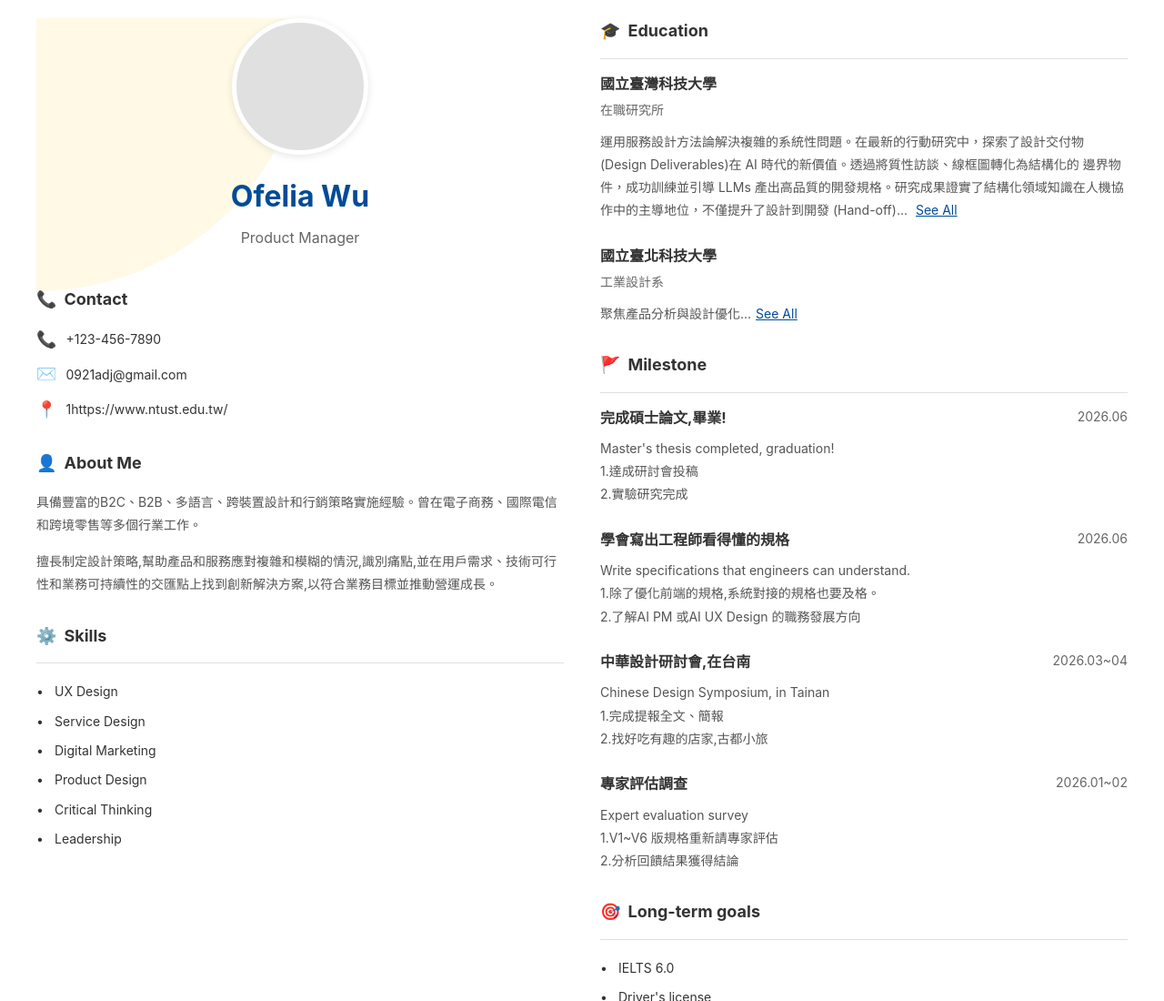
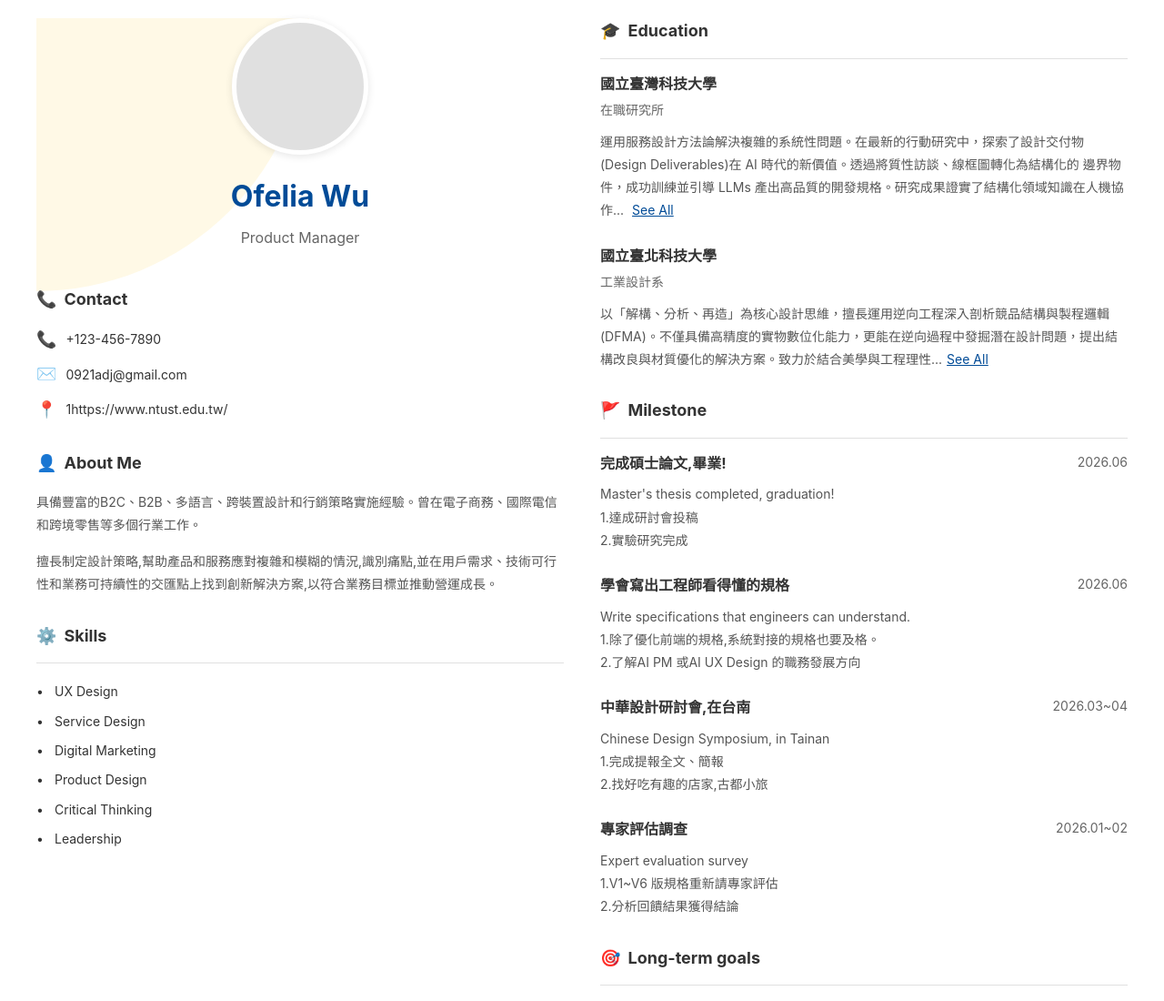
Before and after one commit to Ofifi19/2026CV_DITL, a website: page ofelia2026.html in a window 1280 px wide. Shown: the top 1100 px of the page at 91% size. Drawn offline with Linux system fonts and the light colour scheme.

Commit message:
Update ofelia2026.html
CV2

```diff
--- a/ofelia2026.html
+++ b/ofelia2026.html
@@ -85,7 +85,7 @@
                     <p class="major">在職研究所</p>
                     <div class="description-wrapper">
                         <p class="clickable-text expandable-text">
-                            運用服務設計方法論解決複雜的系統性問題。在最新的行動研究中，探索了設計交付物(Design Deliverables)在 AI 時代的新價值。透過將質性訪談、線框圖轉化為結構化的 邊界物件，成功訓練並引導 LLMs 產出高品質的開發規格。研究成果證實了結構化領域知識在人機協作中的主導地位，不僅提升了設計到開發 (Hand-off)...
+                            運用服務設計方法論解決複雜的系統性問題。在最新的行動研究中，探索了設計交付物(Design Deliverables)在 AI 時代的新價值。透過將質性訪談、線框圖轉化為結構化的 邊界物件，成功訓練並引導 LLMs 產出高品質的開發規格。研究成果證實了結構化領域知識在人機協作...
                             <span class="see-all-link">See All</span>
                         </p>
                         <p class="clickable-text expandable-text full-text" style="display: none;">
@@ -98,7 +98,7 @@
                     <p class="major">工業設計系</p>
                     <div class="description-wrapper">
                         <p class="clickable-text expandable-text">
-                            聚焦產品分析與設計優化...<span class="see-all-link">See All</span>
+                            以「解構、分析、再造」為核心設計思維，擅長運用逆向工程深入剖析競品結構與製程邏輯(DFMA)。不僅具備高精度的實物數位化能力，更能在逆向過程中發掘潛在設計問題，提出結構改良與材質優化的解決方案。致力於結合美學與工程理性...<span class="see-all-link">See All</span>
                         </p>
                         <p class="clickable-text expandable-text full-text" style="display: none;">
                             以「解構、分析、再造」為核心設計思維，擅長運用逆向工程深入剖析競品結構與製程邏輯(DFMA)。不僅具備高精度的實物數位化能力，更能在逆向過程中發掘潛在設計問題，提出結構改良與材質優化的解決方案。致力於結合美學與工程理性，將逆向數據轉化為具市場競爭力的創新設計，在新舊產品技術整合上擁有豐富實戰經驗。
```
